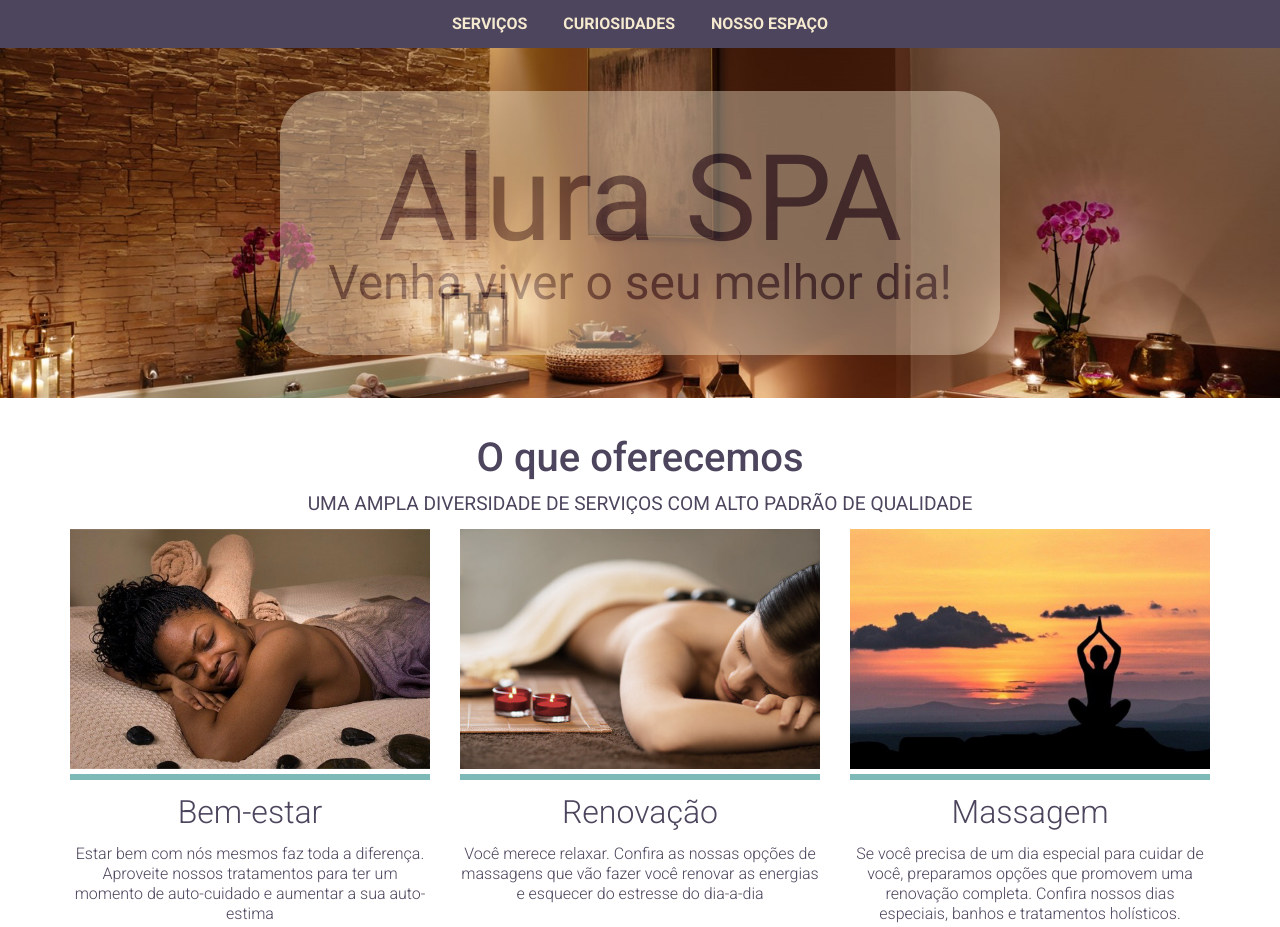
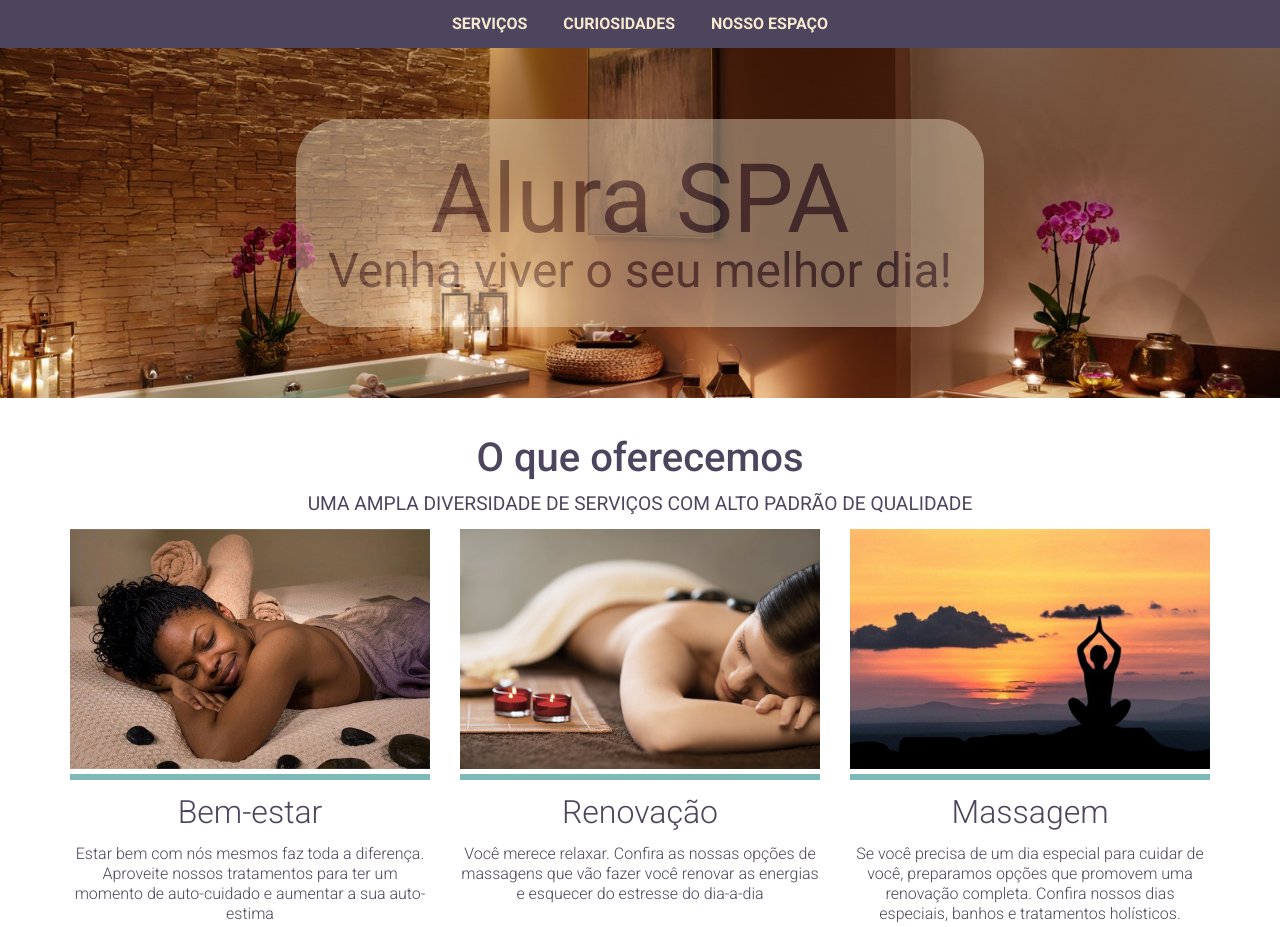
Before and after one commit to lucasdcunha42/sass, a plain HTML site: page index.html in a window 1280 px wide. Shown: the top 927 px of the page. Drawn offline with nearby package versions, Linux system fonts and the light colour scheme.

Commit message:
banner size

```diff
--- a/styles/components/_banner.scss
+++ b/styles/components/_banner.scss
@@ -9,12 +9,12 @@
     justify-content: center;
     align-items: center;
     .inner-banner {
-        padding: 3rem;
+        padding: 2rem;
         background-color: $cor-clara;
         opacity: 0.4;
         border-radius: 45px;
         h1 {
-            font-size: $tamanho-texto * 2.5;
+            font-size: $tamanho-texto * 2;
             text-align: center;
             color: $cor-primaria;
             text-shadow: 1px;
```
Also changed, not shown: styles/style.css, 1 other file.
